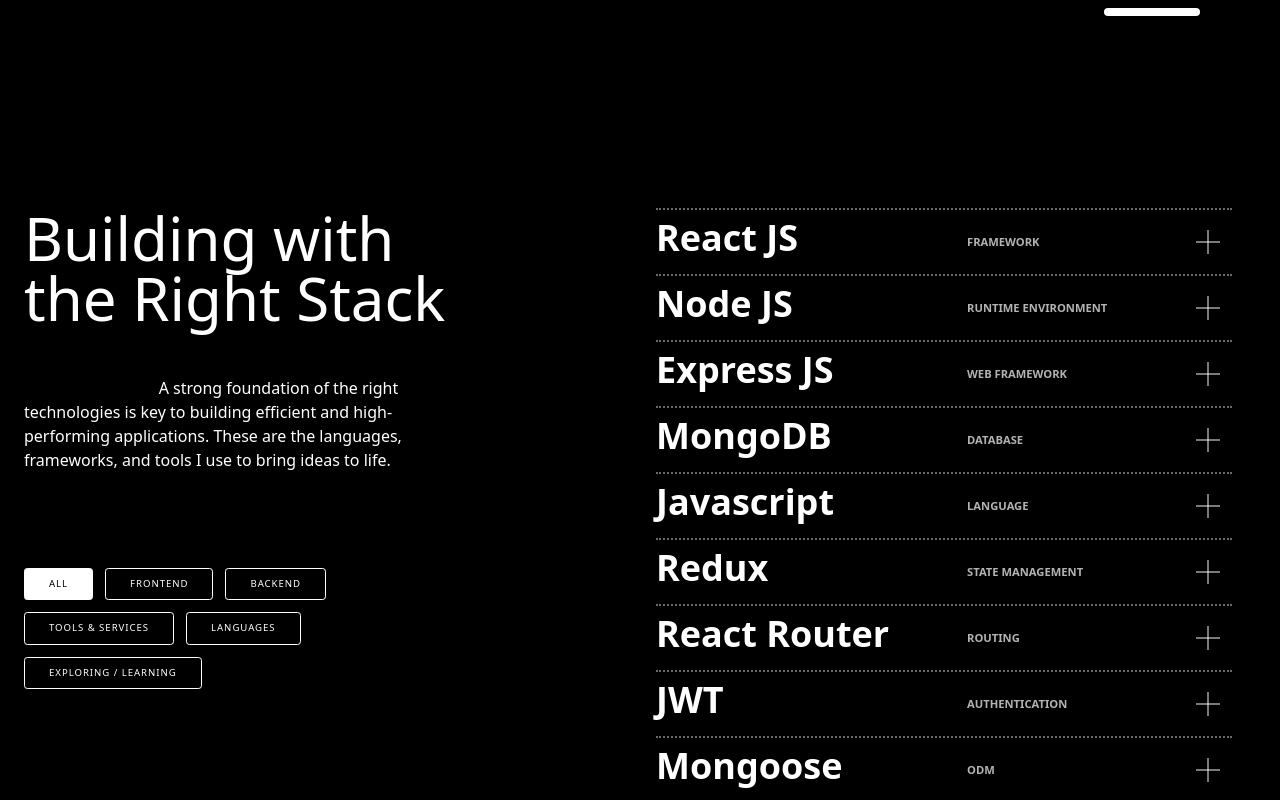
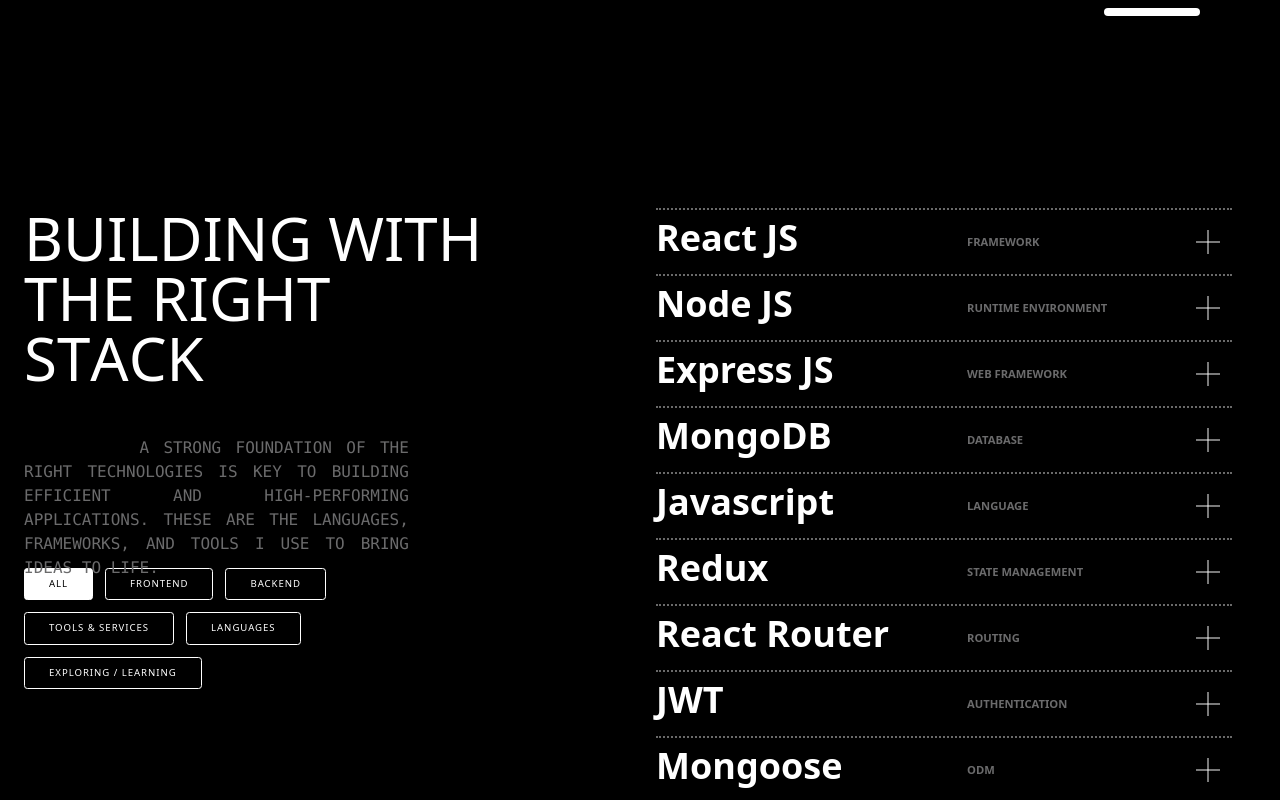
Before and after one commit to amanranahere/Portfolio, a React (Vite) app: page /capabilities in a window 1280 px wide. Shown: the top 800 px of the page. Built offline with nearby package versions, Linux system fonts and the light colour scheme.

Commit message:
changed the about page link on menu

```diff
--- a/src/components/Animations/RandomText.jsx
+++ b/src/components/Animations/RandomText.jsx
@@ -1,27 +1,33 @@
 import React, { useMemo } from "react";
 import { motion } from "framer-motion";
 
-const RandomText = ({ text = "", className = "" }) => {
-  const formattedText = text.replace(/ /g, "\u00A0");
-
-  const letters = useMemo(() => {
-    return formattedText.split("").map((char, i) => ({
+const RandomText = ({ text = "", className = "", delaySpread = 1 }) => {
+  const words = useMemo(() => {
+    return text.split(" ").map((word, wordIdx) => {
+      return word.split("").map((char, charIdx) => ({
         char,
-      id: i,
+        id: `${wordIdx}-${charIdx}`,
+        delay: Math.random() * delaySpread,
       }));
-  }, [text]);
+    });
+  }, [text, delaySpread]);
 
   return (
-    <div className={`inline-flex flex-wrap ${className}`}>
-      {letters.map(({ char, id }) => (
+    <div className={`inline-flex flex-wrap gap-x-4 ${className}`}>
+      {words.map((letters, wordIdx) => (
+        <motion.span key={wordIdx} className="inline-block whitespace-nowrap">
+          {letters.map(({ char, id, delay }) => (
             <motion.span
               key={id}
               initial={{ opacity: 0 }}
               whileInView={{ opacity: 1 }}
-          transition={{ delay: Math.random() * 1, duration: 0.3 }}
+              transition={{ delay, duration: 0.3 }}
+              viewport={{ once: true }}
               className="inline-block"
             >
               {char}
+            </motion.span>
+          ))}
         </motion.span>
       ))}
     </div>
--- a/src/components/Capabilities/CapabilitiesComponent.jsx
+++ b/src/components/Capabilities/CapabilitiesComponent.jsx
@@ -26,6 +26,7 @@ import {
   SiNextdotjs,
   SiGreensock,
 } from "react-icons/si";
+import RandomText from "../Animations/RandomText";
 
 function CapabilitiesComponent() {
   const location = useLocation();
@@ -266,33 +267,18 @@ function CapabilitiesComponent() {
     "Exploring / Learning",
   ];
 
-  const delays = categories.map(() => Math.random() * 0.7);
-
-  const nameVariant = {
-    hidden: { y: "-100%" },
-    visible: {
-      y: "0%",
-      transition: { duration: 0.7, ease: "easeInOut" },
-    },
-  };
+  const delays = categories.map(() => Math.random() * 1);
 
   return (
     <div className="w-full min-h-screen bg-black text-[#fff] flex flex-col lg:flex-row">
       <div className="w-full lg:w-[50%]">
-        <div className="lg:sticky top-52 mt-52 lg:mt-0 lg:pt-0 px-6 z-10 bg-black">
-          <motion.div className="lg:w-[80%] text-5xl lg:text-6xl pb-3 font-medium select-none overflow-hidden">
-            <motion.div
-              variants={nameVariant}
-              initial="hidden"
-              whileInView="visible"
-              viewport={{ once: true }}
-            >
-              Building with the Right Stack
-            </motion.div>
-          </motion.div>
+        <div className="lg:sticky top-52 mt-52 lg:mt-0 lg:pt-0 px-6 z-10">
+          <div className="lg:w-[80%] text-5xl lg:text-6xl pb-3 font-medium select-none overflow-hidden">
+            <RandomText text="BUILDING WITH THE RIGHT STACK" />
+          </div>
           <p
-            className="lg:w-[65%] pt-9 pb-12 lg:pb-20 select-none fade-in"
-            style={{ textIndent: "35%" }}
+            className="lg:w-[65%] pt-9 pb-12 lg:pb-20 select-none fade-in text-justify font-mono text-[#6b6b6c] uppercase"
+            style={{ textIndent: "30%" }}
           >
             A strong foundation of the right technologies is key to building
             efficient and high-performing applications. These are the languages,
@@ -350,13 +336,10 @@ function CapabilitiesComponent() {
 
                   {/* label */}
                   <div
-                    className={`w-full lg:w-[40%] text-[0.6rem] md:text-[0.7rem] group-hover:text-black/70
-                    ${
-                      expandedItem === name ? "text-black/70" : "text-white/70"
-                    }
-                    font-medium md:font-semibold my-auto transition-colors duration-300`}
+                    className={`w-full lg:w-[40%] text-[0.6rem] md:text-[0.7rem] text-[#6b6b6c]
+                    font-medium md:font-semibold my-auto transition-colors duration-300 uppercase`}
                   >
-                    {label.toUpperCase()}
+                    {label}
                   </div>
                 </div>
 
@@ -404,11 +387,11 @@ function CapabilitiesComponent() {
                   transition={{ duration: 0.3, ease: "easeInOut" }}
                   className="border-t border-black/40 p-4 flex gap-4 bg-gray-50 origin-top"
                 >
-                  <div className="w-[60%] pb-16 py-6 text-black font-medium leading-tight">
+                  <div className="w-[70%] pb-16 py-6 text-[#6b6b6c] font-medium leading-tight font-mono uppercase">
                     {description}
                   </div>
 
-                  <div className="w-[40%] flex justify-center pt-6">
+                  <div className="w-[30%] flex justify-center pt-6">
                     <div className="text-black">{logo}</div>
                   </div>
                 </motion.div>
--- a/src/components/Contact/ContactComponent.jsx
+++ b/src/components/Contact/ContactComponent.jsx
@@ -1,6 +1,7 @@
 import React from "react";
 import ContactForm from "./ContactForm.jsx";
 import { motion } from "framer-motion";
+import RandomText from "../Animations/RandomText.jsx";
 
 function ContactComponent() {
   return (
@@ -17,9 +18,8 @@ function ContactComponent() {
         </div>
 
         <div className="bg-[#f1f1f1] p-2 gap-10 lg:gap-0">
-          <div className="text-xl lg:text-3xl leading-tight font-medium px-2 lg:px-3 py-4 lg:pt-6 select-none">
-            Looking to bring an idea to life? Let&apos;s work together to shape
-            your vision into something meaningful and impactful.
+          <div className="text-xl lg:text-3xl leading-tight font-medium px-2 lg:px-3 py-4 lg:pt-6 select-none uppercase font-mono">
+            <RandomText text=" Looking to bring an idea to life? Let's work together to shape your vision into something meaningful and impactful." />
           </div>
         </div>
       </motion.div>
--- a/src/components/Home/AboutSection.jsx
+++ b/src/components/Home/AboutSection.jsx
@@ -12,9 +12,9 @@ function AboutSection() {
   return (
     <section className="min-h-screen lg:h-screen px-4 md:px-16 lg:px-14 py-20">
       <div className="h-full flex flex-col lg:flex-row justify-between">
-        <div className="lg:w-[40%] text-xl font-semibold tracking-widest select-none font-mono">
+        <div className="lg:w-[40%] text-xl font-bold tracking-widest select-none font-mono">
           <span>/</span>
-          <span className="pl-4 md:pl-10 lg:pl-28 text-[#6b6b6c]">ABOUT</span>
+          <span className="pl-4 md:pl-10 lg:pl-28">ABOUT</span>
         </div>
 
         {/* paragraph */}
@@ -22,7 +22,7 @@ function AboutSection() {
           <div className="w-full flex items-end">
             <div className=" flex flex-wrap relative">
               <p
-                className="lg:text-xl text-[#6b6b6c] text-justify font-extrabold uppercase font-mono"
+                className="lg:text-xl text-[#6b6b6c] text-justify font-semibold uppercase font-mono"
                 style={{ textIndent: "40%" }}
               >
                 I'm a full-stack developer passionate about building intuitive
--- a/src/components/Home/LandingSection.jsx
+++ b/src/components/Home/LandingSection.jsx
@@ -15,7 +15,6 @@ function LandingSection() {
     <div className="h-screen pt-24 pb-24 md:pt-40 md:pb-20 w-full flex flex-col items-center justify-between gap-32 lg:gap-0">
       <div className="md:h-[40%] w-full px-14 md:px-24 lg:px-32 flex flex-col gap-16 lg:gap-0 lg:flex-row justify-between text-[#6b6b6c]">
         <div className="lg:w-[40%] flex justify-between pt-14 text-sm font-semibold font-mono">
-          {/* <div>FREELANCE</div> */}
           <motion.div
             initial={{ opacity: 0 }}
             animate={{ opacity: 1 }}
@@ -31,8 +30,10 @@ function LandingSection() {
             initial={{ opacity: 0 }}
             animate={{ opacity: 1 }}
             transition={{ duration: 1, ease: "easeOut", delay: 0.9 }}
+            className="flex flex-col lg:flex-row text-right"
           >
-            BASED IN INDIA
+            <span>BASED IN</span>
+            <span>INDIA</span>
           </motion.div>
         </div>
 
--- a/src/components/Navbar/Navbar.jsx
+++ b/src/components/Navbar/Navbar.jsx
@@ -29,7 +29,13 @@ function Navbar() {
     },
     {
       name: "ABOUT",
-      slug: "/about",
+      action: () => {
+        if (window.location.pathname !== "/") {
+          navigate("/", { state: { scrollToAbout: true } });
+        } else {
+          window.dispatchEvent(new Event("scrollToAbout"));
+        }
+      },
     },
     {
       name: "CAPABILITIES",
--- a/src/pages/About.jsx
+++ /dev/null
@@ -1,25 +0,0 @@
-import React from "react";
-import PageTransition from "../components/Animations/PageTransition";
-import Footer from "../components/Footer/Footer.jsx";
-
-function About() {
-  return (
-    <>
-      <div className="">
-        <div className="h-screen text-xl flex justify-center items-center bg-white">
-          About page
-        </div>
-        <div className="h-screen text-xl flex justify-center items-center bg-cyan-300">
-          About page
-        </div>
-        <div className="h-screen text-xl flex justify-center items-center bg-blue-950">
-          About page
-        </div>
-      </div>
-
-      <Footer />
-    </>
-  );
-}
-
-export default PageTransition(About);
--- a/src/pages/pages.index.js
+++ b/src/pages/pages.index.js
@@ -1,7 +1,6 @@
 import Home from "./Home.jsx";
-import About from "./About.jsx";
 import Work from "./Work.jsx";
 import ProjectDetail from "./ProjectDetail.jsx";
 import Capabilities from "./Capabilities.jsx";
 
-export { Home, About, Work, ProjectDetail, Capabilities };
+export { Home, Work, ProjectDetail, Capabilities };
```
Also changed, not shown: src/main.jsx (+4 -5 lines), src/pages/Home.jsx (+23 -3 lines), src/utils/Time.jsx (+17 -3 lines). Lines whose indentation alone changed are shown as unchanged.
